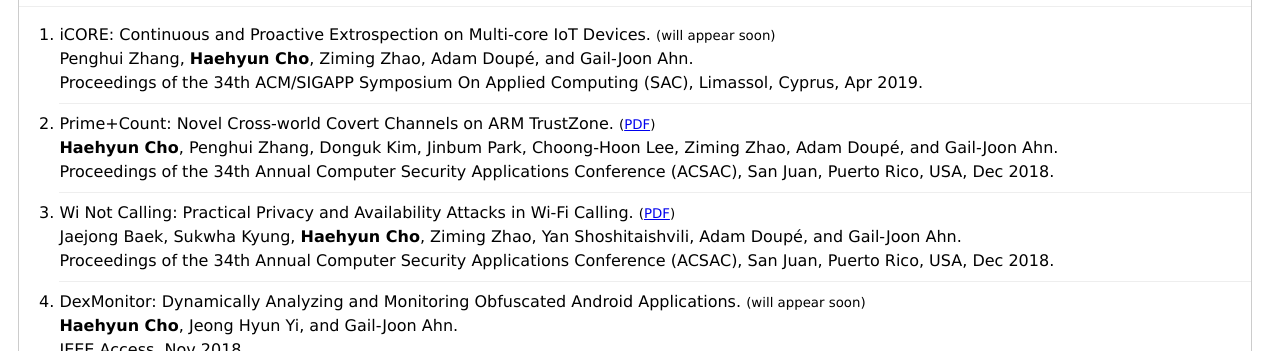
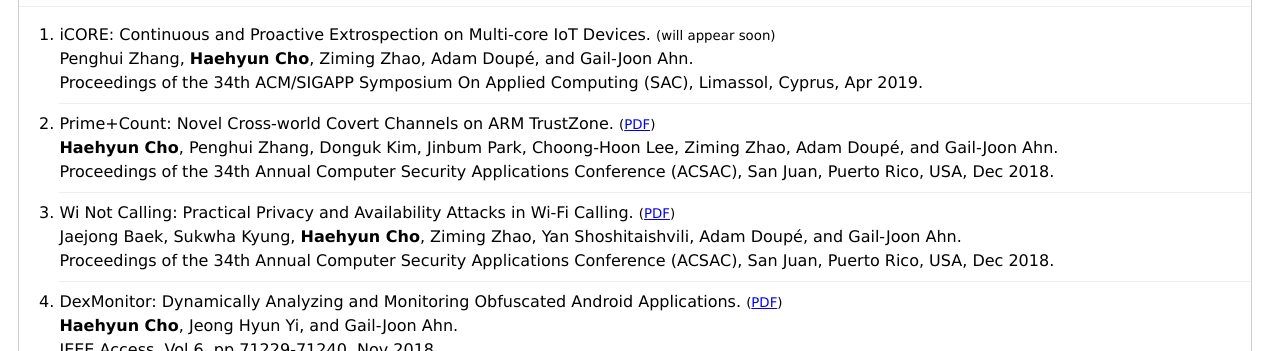
Before and after one commit to haehyun/haehyun.github.io, a plain HTML site: page index.html in a window 1280 px wide. Shown: the part 449-800 px from the top of the page. Drawn offline with nearby package versions, Linux system fonts and the light colour scheme.

Commit message:
updated dexmon paper

```diff
--- a/index.html
+++ b/index.html
@@ -86,10 +86,9 @@
 
               <li>
                 DexMonitor: Dynamically Analyzing and Monitoring Obfuscated Android Applications.
-                <!-- <small>(<a href="./papers/dexMonitor-access18.pdf">PDF</a>)</small><br> -->
-                <small>(will appear soon)</small><br>
+                <small>(<a href="./papers/dexMon-access18.pdf">PDF</a>)</small><br>
                 <b>Haehyun Cho</b>, Jeong Hyun Yi, and Gail-Joon Ahn.<br>
-                IEEE Access, Nov 2018.
+                IEEE Access, Vol.6, pp.71229-71240, Nov 2018.
               </li>
               <hr>
 
```
Also changed, not shown: 2 other files.
